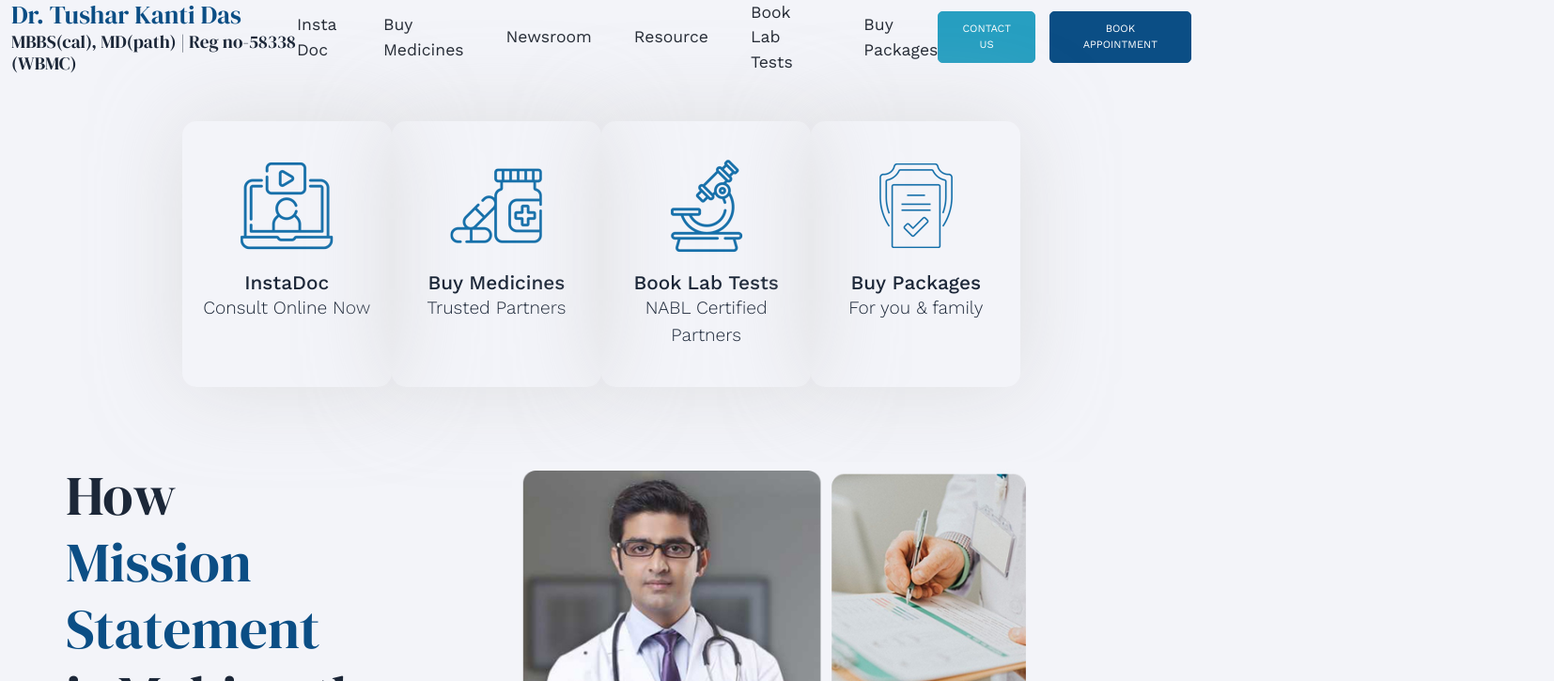
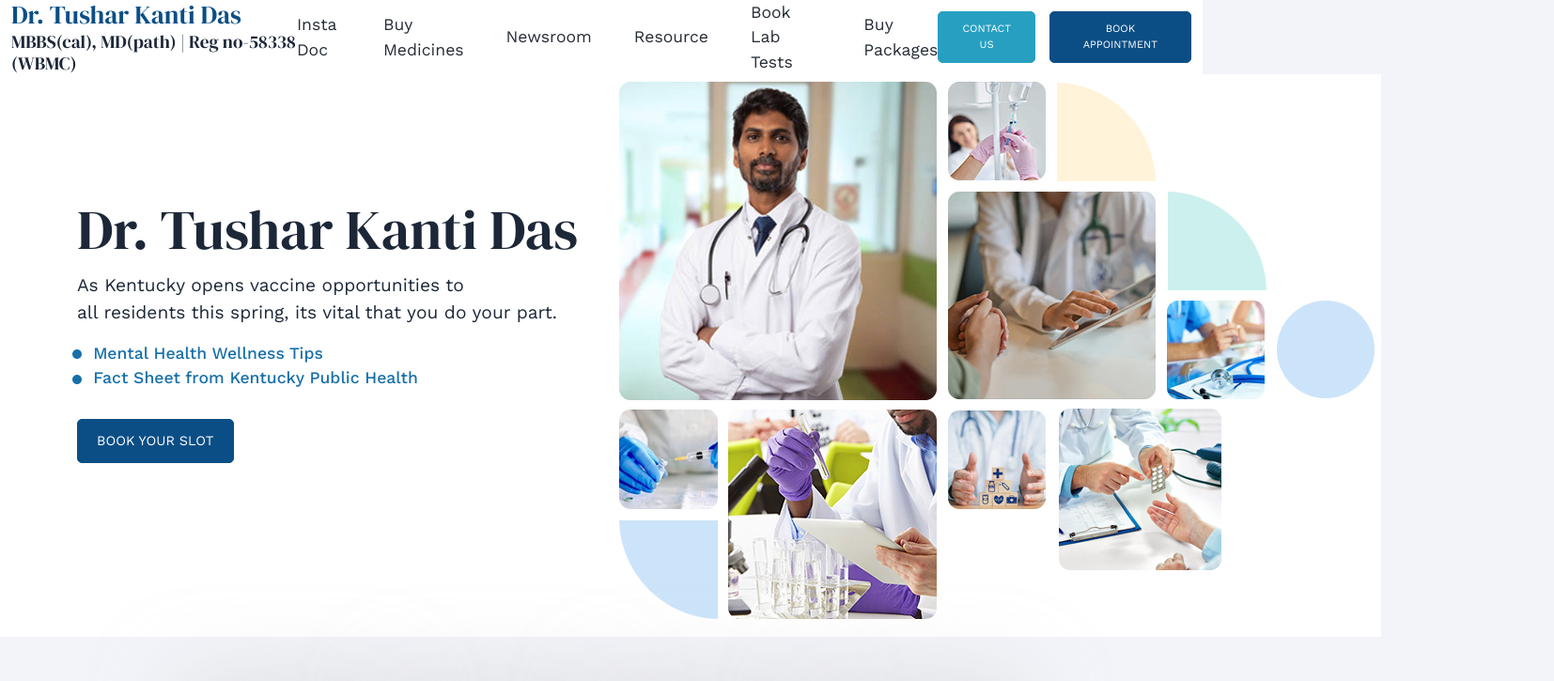
Before and after one commit to Think-To-Share/Dr.Tushar-Kanti-Das, a website built with webpack: page index.html in a window 1280 px wide. Shown: the top 725 px of the page at 94% size, 1654 px wide, since content can reach past the window. Built offline with nearby package versions, Linux system fonts and the light colour scheme; files whose address does not match are found by name.

Commit message:
banner section done

```diff
--- a/index.html
+++ b/index.html
@@ -54,8 +54,42 @@
     </section>
     <!-- header menu section end-->
 
+    <!-- hero section start -->
+    <section class="hero-section">
+        <div class="container">
+            <div class="row justify-content-center">
+                <div class="col-12 col-lg-6 hero-column">
+                    <h1 class="hero-heading">Dr. Tushar Kanti Das</h1>
+                    <p class="hero-text">As Kentucky opens vaccine opportunities to <br>
+                        all residents this spring, its vital that you do your part.
+                    </p>
+                    <div class="hero-pointer">
+                        <div class="hero-icon-box">
+                            <svg xmlns="http://www.w3.org/2000/svg" viewBox="0 0 512 512"><!--! Font Awesome Pro 6.1.1 by @fontawesome - https://fontawesome.com License - https://fontawesome.com/license (Commercial License) Copyright 2022 Fonticons, Inc. --><path d="M512 256C512 397.4 397.4 512 256 512C114.6 512 0 397.4 0 256C0 114.6 114.6 0 256 0C397.4 0 512 114.6 512 256z"/></svg>
+                        </div>
+                        &nbsp; Mental Health Wellness Tips
+                    </div>
+                    <div class="hero-pointer">
+                        <div class="hero-icon-box">
+                            <svg xmlns="http://www.w3.org/2000/svg" viewBox="0 0 512 512"><!--! Font Awesome Pro 6.1.1 by @fontawesome - https://fontawesome.com License - https://fontawesome.com/license (Commercial License) Copyright 2022 Fonticons, Inc. --><path d="M512 256C512 397.4 397.4 512 256 512C114.6 512 0 397.4 0 256C0 114.6 114.6 0 256 0C397.4 0 512 114.6 512 256z"/></svg>
+                        </div>
+                        &nbsp; Fact Sheet from Kentucky Public Health
+                    </div>
+                    <div class="hero-btn-container">
+                        <a href="#" class="hero-btn">book your slot</a>
+                    </div>
+                </div>
+                <div class="col-12 col-lg-6 hero-img">
+                    <img src="./src/images/banner-image.jpg" alt="" class="hero-img">
+                </div>
+            </div>
+        </div>
+    </section>
+    <!-- hero section end -->
+
     <!-- our store section start -->
     <section class="our-store-section">
+        <div class="background-section"></div>
         <div class="container">
             <div class="row">
                 <div class="our-store-main">
@@ -123,8 +157,8 @@
                         <a href="#" class="mission-statement-btn">more information</a>
                     </div>
                 </div>
-                <div class="col-12 col-lg-7 mission-statement-img">
-                    <img src="./src/images/mission-statement-img.jpg" alt="" class="mission-img">
+                <div class="col-12 col-lg-6 offset-lg-1 mission-statement-img">
+                    <img src="./src/images/mission-statement.jpg" alt="" class="mission-img">
                 </div>
             </div>
         </div>
--- a/src/scss/_header.scss
+++ b/src/scss/_header.scss
@@ -1,5 +1,6 @@
 // header menu section start
 .header-menu-section{
+    background-color: #ffffff;
     .main{
         .header-menu-main{
             display: flex;
--- a/src/scss/_home.scss
+++ b/src/scss/_home.scss
@@ -1,8 +1,73 @@
 .homepage{
     background-color: #f3f4f9;
 }
-
-
+// hero section start
+.hero-section{
+    background-color: #ffffff;
+    .hero-column{
+        .hero-heading{
+            padding-top: 130px;
+            color: #1c2738;
+            font-family: $secondary-font;
+            font-weight: 400;
+            @include font-size(3.7rem);
+            margin: 0;
+        }
+        .hero-text{
+            color: #1c2738;
+            font-family: $primary-font;
+            font-weight: 400;
+            margin: 0;
+            padding-top: 10px;
+            padding-bottom: 15px;
+            @include font-size(1.2rem);
+        }
+        .hero-pointer{
+            font-family: $primary-font;
+            font-weight: 500;
+            color: $secondary-color;
+            @include font-size(1.1rem);
+            margin: 0;
+            .hero-icon-box{
+                position: relative;
+                display: inline-block;
+                vertical-align: middle;
+                svg{
+                    height: 10px;
+                    width: 10px;
+                    position: absolute;
+                    top: 50%;
+                    left: 50%;
+                    transform: translate(-50%, -50%);
+                    fill: $secondary-color;
+                }
+            }
+        }
+       .hero-btn-container{
+           width: 100%;
+           padding-top: 30px;
+           .hero-btn{
+            text-decoration: none;
+            text-align: center;
+            color: #ffffff;
+            background-color: $primary-color;
+            @include font-size(0.9rem);
+            padding: 12px 20px;
+            display: inline-block;
+            font-family: $primary-font;
+            font-weight: 400;
+            border-radius: 5px;
+            border:1px solid $primary-color;
+            transition: all 0.3s ease-in-out;
+            text-transform: uppercase;
+            &:hover{
+                background-color: transparent;
+                color: $primary-color;
+            }
+           }
+       }
+    }
+}
 // our store section start
 .our-store-section{
     margin-top: 50px;
@@ -76,6 +141,9 @@
             @include font-size(3.7rem);
             span{
                 color: $primary-color;
+                text-decoration-line: underline;
+                text-decoration-thickness: 3px;
+                text-underline-offset: 0.1em;
             }
         }
         .mission-statement-text{
@@ -149,7 +217,6 @@
     .mission-statement-img{
         padding: 0;
         .mission-img{
-            width: 100%;
         }
     }
 
```
Also changed, not shown: src/images/banner-image.jpg (added), src/images/images/mission-statement.jpg (added), src/images/images/mockup01_01.jpg (added), src/images/images/mockup01_04.jpg (added), src/images/mission-statement.jpg (added), 4 other files.
